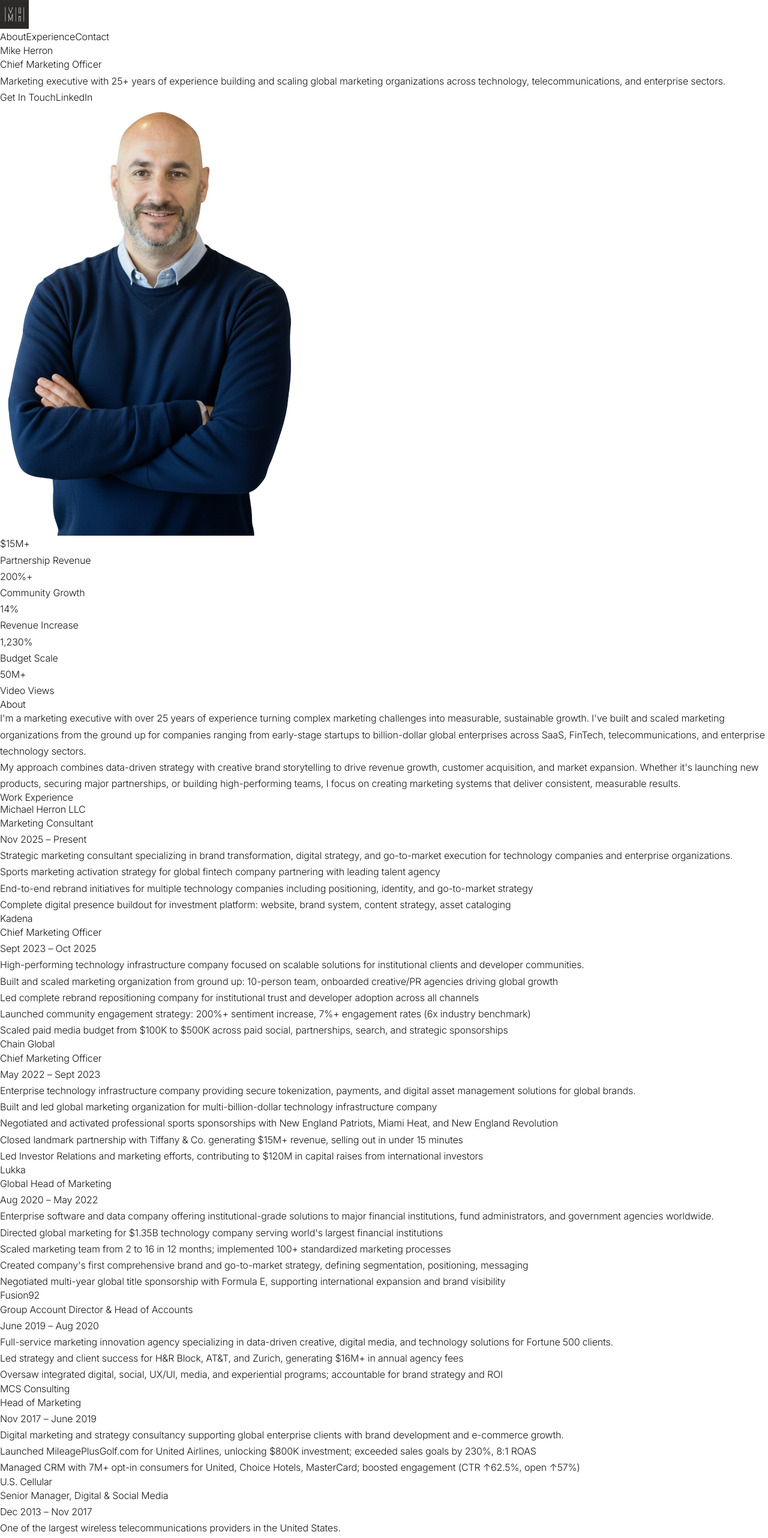
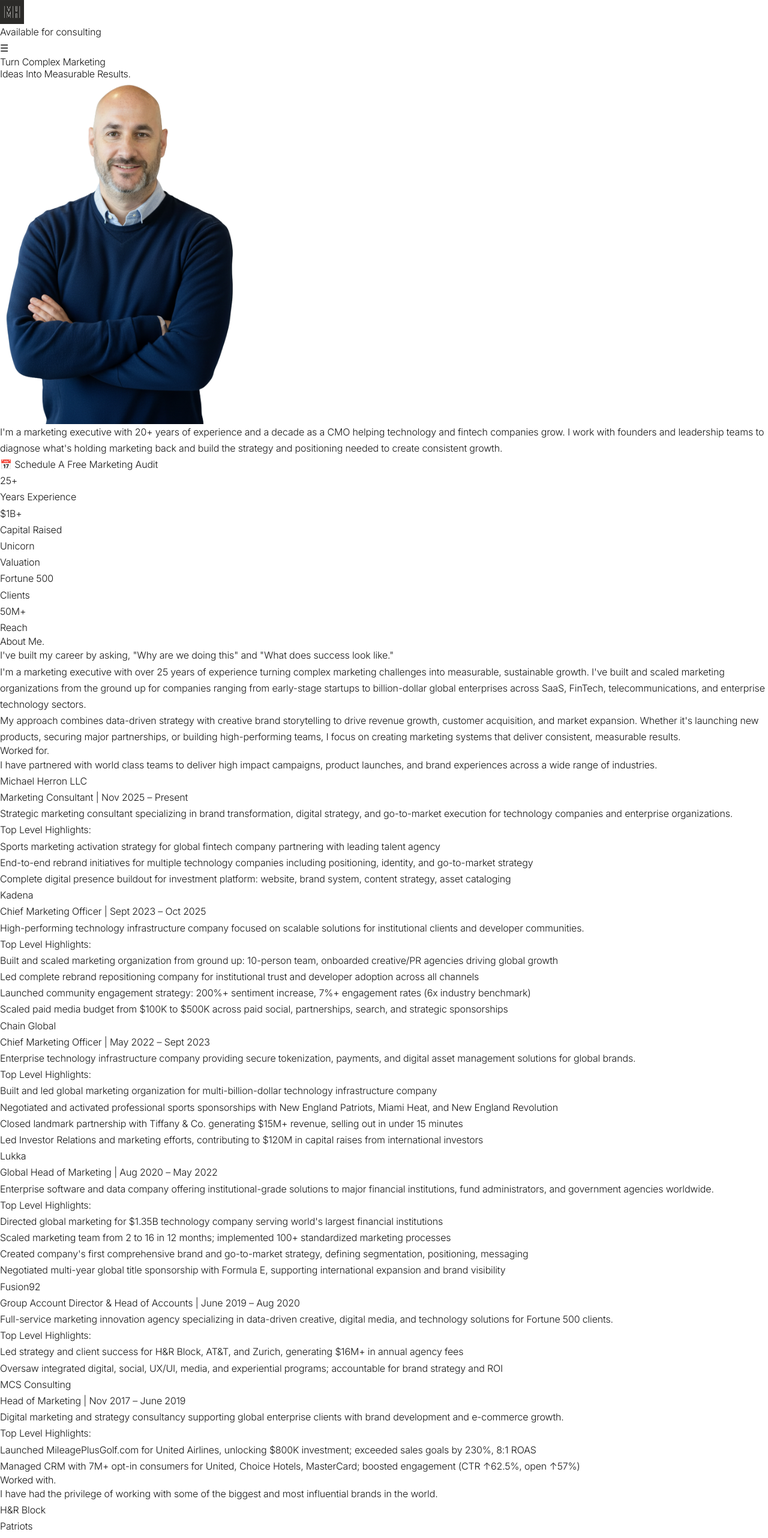
Before and after one commit to mrh1976/mherron, a Next.js app: page / in a window 1280 px wide. Shown: the top 2564 px of the page at 60% size. Built offline with nearby package versions, Linux system fonts and the light colour scheme.

Commit message:
Update page.tsx

```diff
--- a/app/page.tsx
+++ b/app/page.tsx
@@ -1,80 +1,81 @@
+"use client";
 import { siteContent } from "@/content";
 import Image from "next/image";
+import { useState } from "react";
 
 export default function Home() {
+  const [selectedProject, setSelectedProject] = useState<string | null>(null);
+
+  const projects = [
+    { id: "lukka", title: "Driven by Data", company: "Lukka", image: "/work/lukka-formula-e.jpg" },
+    { id: "hrblock", title: "H&R Block Campaign", company: "Fusion92", image: "/work/hrblock.jpg" },
+    { id: "uscellular", title: "Future of Good", company: "U.S. Cellular", image: "/work/uscellular.jpg" },
+    { id: "patriots", title: "Patriots Partnership", company: "Chain", image: "/work/patriots.jpg" },
+    { id: "chainweb", title: "Chainweb EVM", company: "Chain", image: "/work/chainweb.jpg" },
+    { id: "tiffany", title: "Tiffany Partnership", company: "Chain", image: "/work/tiffany.jpg" },
+    { id: "wallet", title: "Chain Wallet App", company: "Chain", image: "/work/wallet.jpg" },
+    { id: "heat", title: "Miami Heat Partnership", company: "Chain", image: "/work/heat.jpg" },
+    { id: "kadena", title: "Kadena Rebrand", company: "Kadena", image: "/work/kadena.jpg" },
+    { id: "croatia", title: "Croatian Football Federation", company: "Kadena", image: "/work/croatia.jpg" },
+  ];
+
   return (
     <main className="min-h-screen bg-white">
-      {/* Navigation - Clean & Minimal */}
-      <nav className="fixed top-0 left-0 right-0 z-50 bg-white border-b border-gray-100">
-        <div className="max-w-7xl mx-auto px-6 py-6 flex justify-between items-center">
-          <Image src="/MH-logo.png" alt="Mike Herron" width={48} height={48} className="h-12 w-auto" />
-          <div className="flex gap-12 text-sm font-light">
-            <a href="#about" className="hover:text-gray-600 transition">About</a>
-            <a href="#experience" className="hover:text-gray-600 transition">Experience</a>
-            <a href="#contact" className="hover:text-gray-600 transition">Contact</a>
+      {/* Navigation */}
+      <nav className="fixed top-0 left-0 right-0 z-50 bg-[#2a2a2a] text-white">
+        <div className="max-w-7xl mx-auto px-6 py-5 flex justify-between items-center">
+          <Image src="/MH-logo.png" alt="MH" width={40} height={40} className="invert" />
+          <div className="flex items-center gap-8">
+            <div className="flex items-center gap-2 text-sm">
+              <div className="w-2 h-2 bg-green-500 rounded-full"></div>
+              <span className="text-xs uppercase tracking-wider">Available for consulting</span>
+            </div>
+            <button className="text-2xl">☰</button>
           </div>
         </div>
       </nav>
 
-      {/* Hero - Clean with Photo */}
-      <section className="pt-32 pb-24 px-6">
-        <div className="max-w-6xl mx-auto grid md:grid-cols-2 gap-16 items-center">
-          <div>
-            <h1 className="text-6xl font-light mb-6 tracking-tight">
-              {siteContent.personal.name}
+      {/* Hero */}
+      <section className="pt-32 pb-16 px-6">
+        <div className="max-w-6xl mx-auto text-center">
+          <h1 className="text-5xl md:text-7xl font-bold mb-8 leading-tight">
+            Turn Complex Marketing<br />Ideas Into Measurable Results<span className="text-yellow-400">.</span>
           </h1>
-            <p className="text-2xl text-gray-600 mb-4 font-light">
-              {siteContent.personal.title}
-            </p>
-            <p className="text-base text-gray-500 mb-8 leading-relaxed font-light">
-              {siteContent.hero.description}
-            </p>
-            <div className="flex gap-4">
-              <a
-                href="#contact"
-                className="px-8 py-3 bg-black text-white text-sm font-light hover:bg-gray-800 transition"
-              >
-                Get In Touch
-              </a>
-              <a
-                href={siteContent.personal.linkedin}
-                target="_blank"
-                rel="noopener noreferrer"
-                className="px-8 py-3 border border-gray-300 text-gray-900 text-sm font-light hover:border-black transition"
-              >
-                LinkedIn
-              </a>
-            </div>
-          </div>
-          <div className="relative">
           <Image
             src="/fullhead.png"
             alt="Mike Herron"
-              width={500}
+            width={400}
             height={500}
-              className="w-full h-auto"
+            className="mx-auto mb-12"
           />
-          </div>
+          <p className="text-lg text-gray-700 max-w-2xl mx-auto mb-8 leading-relaxed">
+            I'm a marketing executive with 20+ years of experience and a decade as a CMO helping technology and fintech companies grow. I work with founders and leadership teams to diagnose what's holding marketing back and build the strategy and positioning needed to create consistent growth.
+          </p>
+          <button className="px-8 py-4 bg-black text-white font-medium hover:bg-gray-800 transition">
+            📅 Schedule A Free Marketing Audit
+          </button>
         </div>
       </section>
 
-      {/* Stats - Minimal */}
-      <section className="py-16 px-6 border-t border-gray-100">
-        <div className="max-w-6xl mx-auto grid grid-cols-2 md:grid-cols-5 gap-8">
-          {siteContent.achievements.map((achievement, i) => (
-            <div key={i} className="text-center">
-              <div className="text-5xl font-light mb-2">{achievement.metric}</div>
-              <div className="text-xs uppercase tracking-wider text-gray-500">{achievement.title}</div>
-            </div>
-          ))}
+      {/* Stats Bar - Black */}
+      <section className="py-12 px-6 bg-[#2a2a2a] text-white">
+        <div className="max-w-6xl mx-auto grid grid-cols-2 md:grid-cols-5 gap-8 text-center">
+          <div><div className="text-4xl font-light mb-1">25+</div><div className="text-xs uppercase tracking-wider opacity-70">Years Experience</div></div>
+          <div><div className="text-4xl font-light mb-1">$1B+</div><div className="text-xs uppercase tracking-wider opacity-70">Capital Raised</div></div>
+          <div><div className="text-4xl font-light mb-1">Unicorn</div><div className="text-xs uppercase tracking-wider opacity-70">Valuation</div></div>
+          <div><div className="text-4xl font-light mb-1">Fortune 500</div><div className="text-xs uppercase tracking-wider opacity-70">Clients</div></div>
+          <div><div className="text-4xl font-light mb-1">50M+</div><div className="text-xs uppercase tracking-wider opacity-70">Reach</div></div>
         </div>
       </section>
 
       {/* About */}
-      <section id="about" className="py-24 px-6">
-        <div className="max-w-4xl mx-auto">
-          <h2 className="text-sm uppercase tracking-wider text-gray-500 mb-8">About</h2>
-          <div className="text-lg text-gray-700 leading-relaxed space-y-6 font-light">
+      <section className="py-24 px-6">
+        <div className="max-w-4xl mx-auto grid md:grid-cols-2 gap-16">
+          <div>
+            <h2 className="text-4xl font-bold mb-6">About Me<span className="text-yellow-400">.</span></h2>
+            <p className="text-gray-600 italic mb-8">I've built my career by asking, "Why are we doing this" and "What does success look like."</p>
+          </div>
+          <div className="text-gray-700 leading-relaxed space-y-4">
             {siteContent.about.text.split('\n\n').map((para, i) => (
               <p key={i}>{para}</p>
             ))}
@@ -82,67 +83,107 @@ export default function Home() {
         </div>
       </section>
 
-      {/* Experience - Clean Timeline */}
-      <section id="experience" className="py-24 px-6 bg-gray-50">
-        <div className="max-w-4xl mx-auto">
-          <h2 className="text-sm uppercase tracking-wider text-gray-500 mb-16">Work Experience</h2>
+      {/* Worked For - Experience */}
+      <section className="py-24 px-6 bg-gray-50">
+        <div className="max-w-6xl mx-auto">
+          <h2 className="text-4xl font-bold mb-4">Worked for<span className="text-yellow-400">.</span></h2>
+          <p className="text-gray-600 mb-16 max-w-xl">
+            I have partnered with world class teams to deliver high impact campaigns, product launches, and brand experiences across a wide range of industries.
+          </p>
           <div className="space-y-16">
-            {siteContent.experience.map((job) => (
-              <div key={job.id}>
-                <div className="flex justify-between items-start mb-4">
-                  <div>
-                    <h3 className="text-xl font-light mb-1">{job.company}</h3>
-                    <div className="text-sm text-gray-600">{job.role}</div>
+            {siteContent.experience.slice(0, 6).map((job) => (
+              <div key={job.id} className="grid md:grid-cols-4 gap-8">
+                <div className="md:col-span-1">
+                  <div className="text-xl font-bold mb-2">{job.company}</div>
                 </div>
-                  <div className="text-sm text-gray-500 text-right">{job.period}</div>
-                </div>
-                <p className="text-gray-600 mb-4 font-light leading-relaxed">{job.description}</p>
-                <ul className="space-y-2 text-sm text-gray-600 font-light">
+                <div className="md:col-span-3">
+                  <div className="font-semibold mb-1">{job.role} | {job.period}</div>
+                  <p className="text-gray-700 mb-4">{job.description}</p>
+                  <div className="text-sm font-semibold mb-2">Top Level Highlights:</div>
+                  <ul className="space-y-2 text-gray-700 text-sm">
                     {job.achievements.map((achievement, i) => (
-                    <li key={i} className="pl-6 relative before:content-['—'] before:absolute before:left-0 before:text-gray-400">
+                      <li key={i} className="pl-4 relative before:content-['•'] before:absolute before:left-0">
                         {achievement}
                       </li>
                     ))}
                   </ul>
+                </div>
               </div>
             ))}
           </div>
         </div>
       </section>
 
-      {/* Contact - Minimal */}
-      <section id="contact" className="py-24 px-6">
-        <div className="max-w-2xl mx-auto text-center">
-         <h2 className="text-sm uppercase tracking-wider text-gray-500 mb-8">Let&apos;s Work Together</h2>
-          <p className="text-lg text-gray-600 mb-12 font-light leading-relaxed">
-            {siteContent.contact.description}
+      {/* Worked With - Brands */}
+      <section className="py-24 px-6">
+        <div className="max-w-6xl mx-auto">
+          <h2 className="text-4xl font-bold mb-4">Worked with<span className="text-yellow-400">.</span></h2>
+          <p className="text-gray-600 mb-16 max-w-xl">
+            I have had the privilege of working with some of the biggest and most influential brands in the world.
           </p>
-          <div className="flex gap-4 justify-center">
-            <a
-              href={`mailto:${siteContent.personal.email}`}
-              className="px-8 py-3 bg-black text-white text-sm font-light hover:bg-gray-800 transition"
-            >
-              {siteContent.personal.email}
-            </a>
-            <a
-              href={siteContent.personal.linkedin}
-              target="_blank"
-              rel="noopener noreferrer"
-              className="px-8 py-3 border border-gray-300 text-gray-900 text-sm font-light hover:border-black transition"
-            >
-              LinkedIn
-            </a>
+          <div className="grid grid-cols-2 md:grid-cols-4 gap-12 items-center opacity-60">
+            {["H&R Block", "Patriots", "State Street", "United", "Samsung", "Tiffany & Co", "AT&T", "Disney", "Bloomberg", "Google"].map((brand) => (
+              <div key={brand} className="text-2xl font-bold text-center">{brand}</div>
+            ))}
           </div>
         </div>
       </section>
 
-      {/* Footer - Minimal */}
-      <footer className="py-12 px-6 border-t border-gray-100">
-        <div className="max-w-6xl mx-auto flex justify-between items-center text-xs text-gray-500">
-          <p>© {new Date().getFullYear()} {siteContent.personal.name}</p>
-          <p>{siteContent.personal.location}</p>
+      {/* Worked On - Projects */}
+      <section className="py-24 px-6 bg-gray-50">
+        <div className="max-w-6xl mx-auto">
+          <h2 className="text-4xl font-bold mb-4">Worked on<span className="text-yellow-400">.</span></h2>
+          <p className="text-gray-600 mb-16 max-w-2xl">
+            Here are a few examples of the campaigns, partnerships, launches, and brand moments I helped create.
+          </p>
+          <div className="grid md:grid-cols-4 gap-6">
+            {projects.map((project) => (
+              <div
+                key={project.id}
+                onClick={() => setSelectedProject(project.id)}
+                className="aspect-square bg-gradient-to-br from-blue-100 to-purple-100 rounded-lg cursor-pointer hover:shadow-xl transition flex items-center justify-center text-center p-6"
+              >
+                <div>
+                  <div className="text-lg font-bold mb-2">{project.title}</div>
+                  <div className="text-sm text-gray-600">{project.company}</div>
                 </div>
+              </div>
+            ))}
+          </div>
+        </div>
+      </section>
+
+      {/* Contact */}
+      <section className="py-24 px-6">
+        <div className="max-w-4xl mx-auto text-center">
+          <h2 className="text-5xl font-bold mb-4">Let's work <span className="text-gray-400">together</span><span className="text-yellow-400">.</span></h2>
+          <p className="text-lg mb-8">Audits | Consulting | Fractional | Full-Time | Board Member</p>
+          <form className="max-w-xl mx-auto flex gap-4 mb-8">
+            <input type="text" placeholder="Name" className="flex-1 px-6 py-4 border border-gray-300 rounded-full" />
+            <input type="email" placeholder="Email" className="flex-1 px-6 py-4 border border-gray-300 rounded-full" />
+          </form>
+          <button className="px-12 py-4 bg-[#2a2a2a] text-white rounded-full font-medium hover:bg-gray-800 transition">
+            Submit
+          </button>
+        </div>
+      </section>
+
+      {/* Footer */}
+      <footer className="py-12 px-6 bg-[#2a2a2a] text-white text-center">
+        <Image src="/MH-logo.png" alt="MH" width={40} height={40} className="mx-auto mb-8 invert" />
+        <p className="text-sm opacity-70">©{new Date().getFullYear()} Michael Herron LLC</p>
       </footer>
+
+      {/* Modal */}
+      {selectedProject && (
+        <div className="fixed inset-0 bg-black/50 z-50 flex items-center justify-center p-6" onClick={() => setSelectedProject(null)}>
+          <div className="bg-white rounded-lg p-8 max-w-4xl w-full" onClick={(e) => e.stopPropagation()}>
+            <button onClick={() => setSelectedProject(null)} className="float-right text-2xl">×</button>
+            <h3 className="text-3xl font-bold mb-4">Project Details</h3>
+            <p className="text-gray-700">Project content will go here...</p>
+          </div>
+        </div>
+      )}
     </main>
   );
 }
```
Lines whose indentation alone changed are shown as unchanged.
